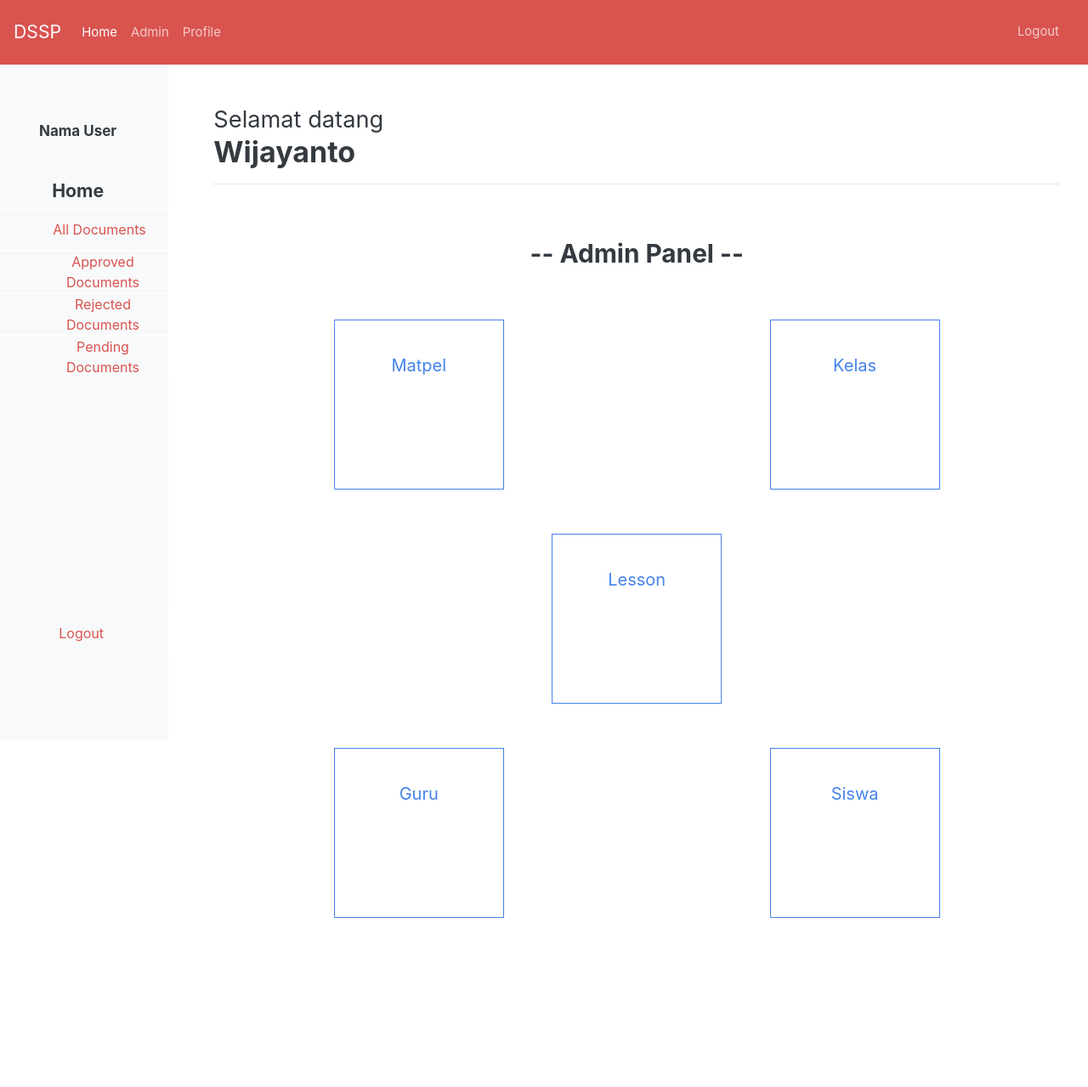
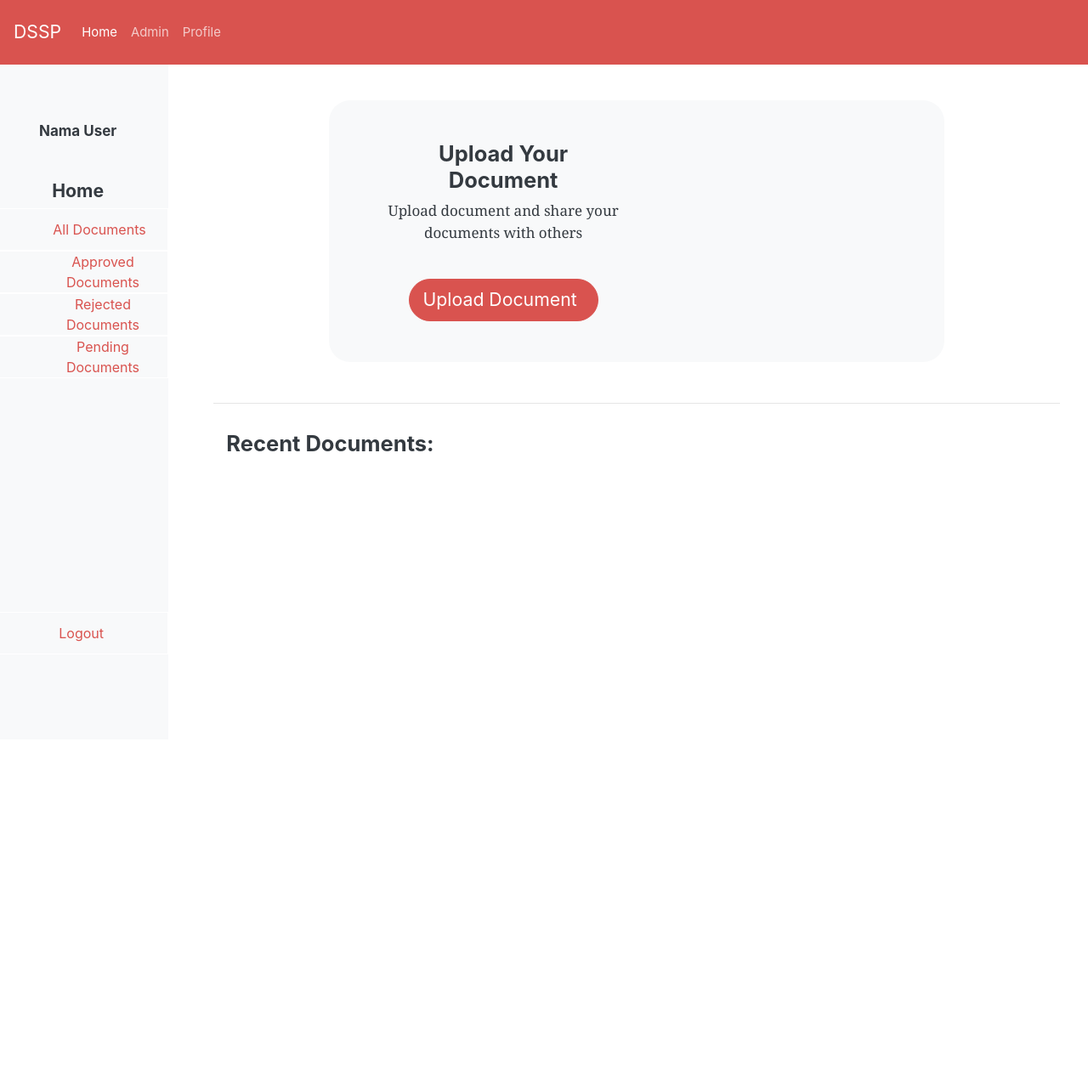
Before and after one commit to ryifkiyidan/DSSP_Project, a CodeIgniter app: page /DSSP_Project/index.php/page/home in a window 1280 px wide. Shown: the top 1279 px of the page at 85% size. Run offline with CodeIgniter, Linux system fonts and the light colour scheme; a user stored in the database is signed in; some libraries are stand-ins or nearby versions.

Commit message:
membuat tampilan di home.php

```diff
--- a/application/views/home.php
+++ b/application/views/home.php
@@ -6,55 +6,95 @@
         font-size    : 20px;
     }
 </style>
-<h2 style = "margin-top: 0;">
-    <small>Selamat datang</small>
-    <br />
-    <?php echo $this->session->userdata('first_name'); ?>
-</h2>
-<hr/>
 <?php
 // Cek role user
 if($this->session->userdata('role') == 'admin'){ // Jika role-nya admin
     ?>
-    <h3 class="text-center py-5"> -- Admin Panel --</h3>
-    <div class="row text-center">
-
-        <div class="col-sm-6 col-lg-6 my-1">
-            <a class="btn btn-outline-primary btn-lg btn-square" href="<?php echo base_url('index.php/page/matpel');?>">
-                <i class="fal fa-books fa-4x pb-3"></i>
-                <br>
-                Matpel
+    <div class="container align-center mb-5">
+      <div class="row bg-light p-5" style="border-radius: 25px; width: 75%;">
+          <div class="col-md-12">
+              <div class="row">
+                  <div class="col-md-6 text-center">
+                    <h4>Upload Your Document</h4>
+                    <p>Upload document and share your documents with others</p>
+                    <br>
+                    <a class="btn btn-danger btn-lg" href="#" style="border-radius: 25px;">
+                        Upload Document
+                        <i class="fas fa-plus ml-2"></i>
+                    </a>
+                  </div>
+                  <div class="col-md-6 align-center">
+                    <i class="fad fa-file-upload fa-10x"></i>
+                  </div>
+              </div>
+          </div>
+      </div>
+    </div>
+    <hr/>
+    <div class="container-fluid py-3">
+      <h4>Recent Documents: </h4>
+      <div class="row pt-5">
+        <div class="col-lg-3 col-md-4 col-6 align-center mb-5">
+            <a href="#" class="d-block mb-4 h-100">
+                <i class="fad fa-file-image fa-10x"></i>
             </a>
         </div>
-        <div class="col-sm-6 col-lg-6 my-1">
-            <a class="btn btn-outline-primary btn-lg btn-square" href="<?php echo base_url('index.php/page/kelas');?>">
-                <i class="fal fa-users-class fa-4x pb-3"></i>
-                <br>
-                Kelas
+        <div class="col-lg-3 col-md-4 col-6 align-center mb-5">
+            <a href="#" class="d-block mb-4 h-100">
+                <i class="fad fa-file-image fa-10x"></i>
             </a>
         </div>
-        <div class="col-sm-12 col-lg-12 my-5">
-            <a class="btn btn-outline-primary btn-lg btn-square" href="<?php echo base_url('index.php/page/lesson');?>">
-                <i class="fal fa-book-reader fa-4x pb-3"></i>
-                <br>
-                Lesson
+        <div class="col-lg-3 col-md-4 col-6 align-center mb-5">
+            <a href="#" class="d-block mb-4 h-100">
+                <i class="fad fa-file-image fa-10x"></i>
             </a>
         </div>
-        <div class="col-sm-6 col-lg-6 my-1">
-            <a class="btn btn-outline-primary btn-lg btn-square" href="<?php echo base_url('index.php/page/guru');?>">
-                <i class="fal fa-chalkboard-teacher fa-4x pb-3"></i>
-                <br>
-                Guru
+        <div class="col-lg-3 col-md-4 col-6 align-center mb-5">
+            <a href="#" class="d-block mb-4 h-100">
+                <i class="fad fa-file-image fa-10x"></i>
             </a>
         </div>
-        <div class="col-sm-6 col-lg-6 my-1">
-            <a class="btn btn-outline-primary btn-lg btn-square" href="<?php echo base_url('index.php/page/siswa');?>">
-                <i class="fal fa-backpack fa-4x pb-3"></i>
-                <br>
-                Siswa
+        <div class="col-lg-3 col-md-4 col-6 align-center mb-5">
+            <a href="#" class="d-block mb-4 h-100">
+                <i class="fad fa-file-image fa-10x"></i>
             </a>
         </div>
-
+        <div class="col-lg-3 col-md-4 col-6 align-center mb-5">
+            <a href="#" class="d-block mb-4 h-100">
+                <i class="fad fa-file-image fa-10x"></i>
+            </a>
+        </div>
+        <div class="col-lg-3 col-md-4 col-6 align-center mb-5">
+            <a href="#" class="d-block mb-4 h-100">
+                <i class="fad fa-file-image fa-10x"></i>
+            </a>
+        </div>
+        <div class="col-lg-3 col-md-4 col-6 align-center mb-5">
+            <a href="#" class="d-block mb-4 h-100">
+                <i class="fad fa-file-image fa-10x"></i>
+            </a>
+        </div>
+        <div class="col-lg-3 col-md-4 col-6 align-center mb-5">
+            <a href="#" class="d-block mb-4 h-100">
+                <i class="fad fa-file-image fa-10x"></i>
+            </a>
+        </div>
+        <div class="col-lg-3 col-md-4 col-6 align-center mb-5">
+            <a href="#" class="d-block mb-4 h-100">
+                <i class="fad fa-file-image fa-10x"></i>
+            </a>
+        </div>
+        <div class="col-lg-3 col-md-4 col-6 align-center mb-5">
+            <a href="#" class="d-block mb-4 h-100">
+                <i class="fad fa-file-image fa-10x"></i>
+            </a>
+        </div>
+        <div class="col-lg-3 col-md-4 col-6 align-center mb-5">
+            <a href="#" class="d-block mb-4 h-100">
+                <i class="fad fa-file-image fa-10x"></i>
+            </a>
+        </div>
+      </div>
     </div>
 
     <?php
--- a/application/views/template/backend/header.php
+++ b/application/views/template/backend/header.php
@@ -130,12 +130,14 @@
 
             <div class="navbar-nav ml-auto">
                 <div class="d-flex justify-content-center h-100">
+                    <div class="itemleft">
+                        <a class="nav-link" href="<?php echo base_url('index.php/auth/logout'); ?>" id = "nav-notification" >
+                            <i class="fas fa-bell"></i>
+                        </a>
+                    </div>
                     <div class="searchbar">
                         <input class="search_input" type="text" name="" placeholder="Search Document...">
                         <a href="#" class="search_icon"><i class="fas fa-search"></i></a>
-                    </div>
-                    <div class="itemleft">
-                        <a class="nav-link" href="<?php echo base_url('index.php/auth/logout'); ?>" id = "nav-logout" >Logout</a>
                     </div>
                 </div>
             </div>
```
